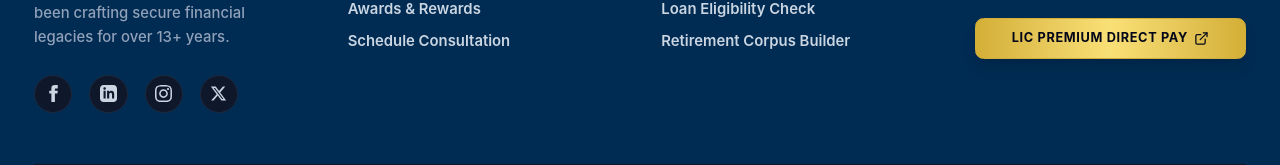
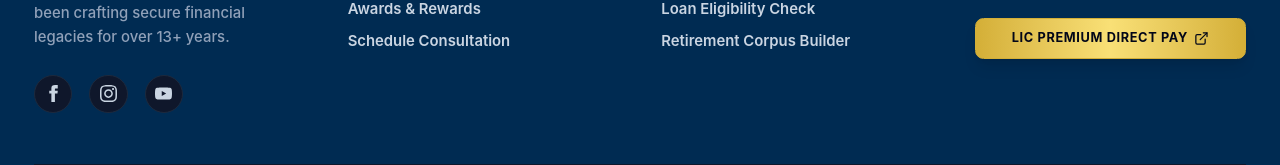
Before and after one commit to yashpanchal089/buyinsuranceplan, a React (Vite) app: page / in a window 1280 px wide. Shown: the part 8226-8391 px from the top of the page. Built offline with nearby package versions, Linux system fonts and the light colour scheme.

Commit message:
Update footer social links: remove LinkedIn/Twitter, update Facebook/Instagram, add YouTube

```diff
--- a/src/components/Layout/Footer.jsx
+++ b/src/components/Layout/Footer.jsx
@@ -53,24 +53,19 @@ const Footer = ({ onCalculatorSelect }) => {
               Your premium gateway to secured wealth creation, comprehensive health shielding, and customized loan solutions. Manish R. Panchal has been crafting secure financial legacies for over 13+ years.
             </p>
             <div className="flex space-x-4 pt-2">
-              <a href="#" className="h-9 w-9 rounded-full bg-slate-900 border border-slate-800 hover:border-brand-gold hover:text-brand-gold flex items-center justify-center transition-colors duration-200" aria-label="Facebook">
+              <a href="https://www.facebook.com/manish.panchal.5036" target="_blank" rel="noopener noreferrer" className="h-9 w-9 rounded-full bg-slate-900 border border-slate-800 hover:border-brand-gold hover:text-brand-gold flex items-center justify-center transition-colors duration-200" aria-label="Facebook">
                 <svg className="h-4 w-4 fill-current" viewBox="0 0 24 24">
                   <path d="M9 8h-3v4h3v12h5v-12h3.642l.358-4h-4v-1.667c0-.955.192-1.333 1.115-1.333h2.885v-5h-3.808c-3.596 0-5.192 1.583-5.192 4.615v3.385z"/>
                 </svg>
               </a>
-              <a href="#" className="h-9 w-9 rounded-full bg-slate-900 border border-slate-800 hover:border-brand-gold hover:text-brand-gold flex items-center justify-center transition-colors duration-200" aria-label="LinkedIn">
-                <svg className="h-4 w-4 fill-current" viewBox="0 0 24 24">
-                  <path d="M19 0h-14c-2.761 0-5 2.239-5 5v14c0 2.761 2.239 5 5 5h14c2.762 0 5-2.239 5-5v-14c0-2.761-2.238-5-5-5zm-11 19h-3v-11h3v11zm-1.5-12.268c-.966 0-1.75-.779-1.75-1.75s.784-1.75 1.75-1.75 1.75.779 1.75 1.75-.784 1.75-1.75 1.75zm13.5 12.268h-3v-5.604c0-3.368-4-3.113-4 0v5.604h-3v-11h3v1.765c1.396-2.586 7-2.777 7 2.476v6.759z"/>
-                </svg>
-              </a>
-              <a href="#" className="h-9 w-9 rounded-full bg-slate-900 border border-slate-800 hover:border-brand-gold hover:text-brand-gold flex items-center justify-center transition-colors duration-200" aria-label="Instagram">
+              <a href="https://www.instagram.com/securelife128?igsh=c2I1bzAzY2s2a2to" target="_blank" rel="noopener noreferrer" className="h-9 w-9 rounded-full bg-slate-900 border border-slate-800 hover:border-brand-gold hover:text-brand-gold flex items-center justify-center transition-colors duration-200" aria-label="Instagram">
                 <svg className="h-4 w-4 fill-current" viewBox="0 0 24 24">
                   <path d="M12 2.163c3.204 0 3.584.012 4.85.07 3.252.148 4.771 1.691 4.919 4.919.058 1.265.069 1.645.069 4.849 0 3.205-.012 3.584-.069 4.849-.149 3.225-1.664 4.771-4.919 4.919-1.266.058-1.644.07-4.85.07-3.204 0-3.584-.012-4.849-.07-3.26-.149-4.771-1.699-4.919-4.92-.058-1.265-.07-1.644-.07-4.849 0-3.204.013-3.583.07-4.849.149-3.227 1.664-4.771 4.919-4.919 1.266-.057 1.645-.069 4.849-.069zm0-2c-3.259 0-3.667.014-4.947.072-4.358.2-6.78 2.618-6.98 6.98-.059 1.281-.073 1.689-.073 4.948 0 3.259.014 3.668.072 4.948.2 4.358 2.618 6.78 6.98 6.98 1.281.058 1.689.072 4.948.072 3.259 0 3.668-.014 4.948-.072 4.354-.2 6.782-2.618 6.979-6.98.059-1.28.073-1.689.073-4.948 0-3.259-.014-3.667-.072-4.947-.196-4.354-2.617-6.78-6.979-6.98-1.281-.059-1.69-.073-4.949-.073zm0 5.838c-3.403 0-6.162 2.759-6.162 6.162s2.759 6.163 6.162 6.163 6.162-2.759 6.162-6.163c0-3.403-2.759-6.162-6.162-6.162zm0 10.162c-2.209 0-4-1.79-4-4 0-2.209 1.791-4 4-4s4 1.791 4 4c0 2.21-1.791 4-4 4zm6.406-11.845c-.796 0-1.441.645-1.441 1.44s.645 1.44 1.441 1.44c.795 0 1.439-.645 1.439-1.44s-.644-1.44-1.439-1.44z"/>
                 </svg>
               </a>
-              <a href="#" className="h-9 w-9 rounded-full bg-slate-900 border border-slate-800 hover:border-brand-gold hover:text-brand-gold flex items-center justify-center transition-colors duration-200" aria-label="Twitter">
+              <a href="https://www.youtube.com/@loansureexpert" target="_blank" rel="noopener noreferrer" className="h-9 w-9 rounded-full bg-slate-900 border border-slate-800 hover:border-brand-gold hover:text-brand-gold flex items-center justify-center transition-colors duration-200" aria-label="YouTube">
                 <svg className="h-4 w-4 fill-current" viewBox="0 0 24 24">
-                  <path d="M18.244 2.25h3.308l-7.227 8.26 8.502 11.24H16.17l-5.214-6.817L4.99 21.75H1.68l7.73-8.835L1.254 2.25H8.08l4.713 6.231zm-1.161 17.52h1.833L7.084 4.126H5.117z"/>
+                  <path d="M23.498 6.163a3.003 3.003 0 0 0-2.11-2.108C19.53 3.5 12 3.5 12 3.5s-7.53 0-9.388.555A3.002 3.002 0 0 0 .502 6.163C0 8.024 0 12 0 12s0 3.976.502 5.837a3.003 3.003 0 0 0 2.11 2.108C4.47 20.5 12 20.5 12 20.5s7.53 0 9.388-.555a3.003 3.003 0 0 0 2.11-2.108C24 15.976 24 12 24 12s0-3.976-.502-5.837zM9.545 15.568V8.432L15.818 12l-6.273 3.568z"/>
                 </svg>
               </a>
             </div>
```
